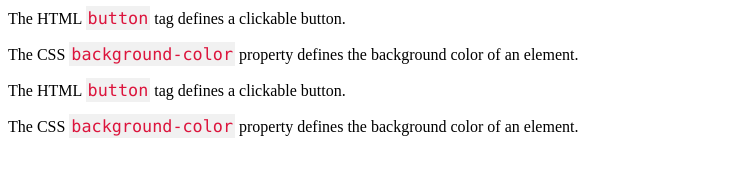
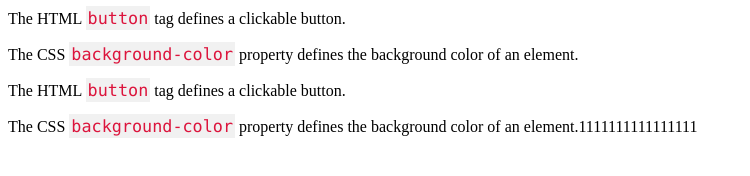
Before and after one commit to DenInw789/myweb, a plain HTML site: page index.html in a window 1280 px wide. Shown: the whole page, without its empty margins (0-750 px from the left). Drawn offline with Linux system fonts and the light colour scheme.

Commit message:
the 3nd status

```diff
--- a/index.html
+++ b/index.html
@@ -14,6 +14,6 @@ code {
 <p>The HTML <code>button</code> tag defines a clickable button.</p>
 <p>The CSS <code>background-color</code> property defines the background color of an element.</p>
 <p>The HTML <code>button</code> tag defines a clickable button.</p>
-<p>The CSS <code>background-color</code> property defines the background color of an element.</p>
+<p>The CSS <code>background-color</code> property defines the background color of an element.1111111111111111</p>
 </body>
 </html>
```
